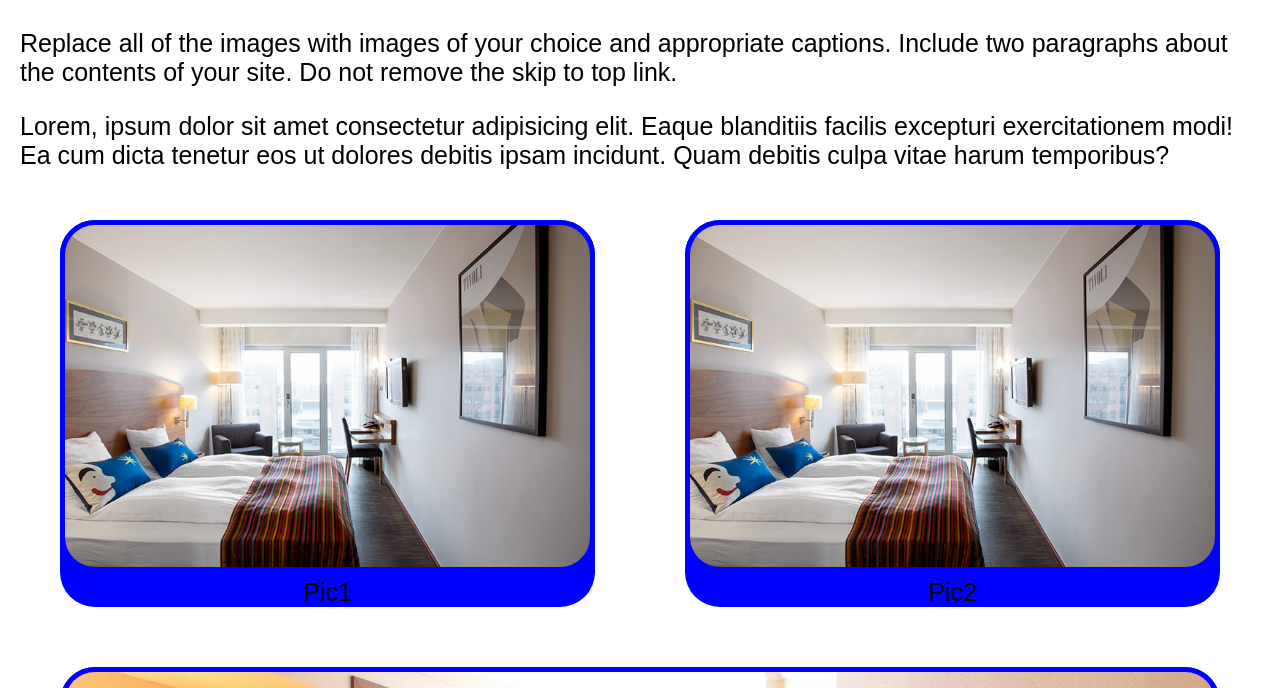
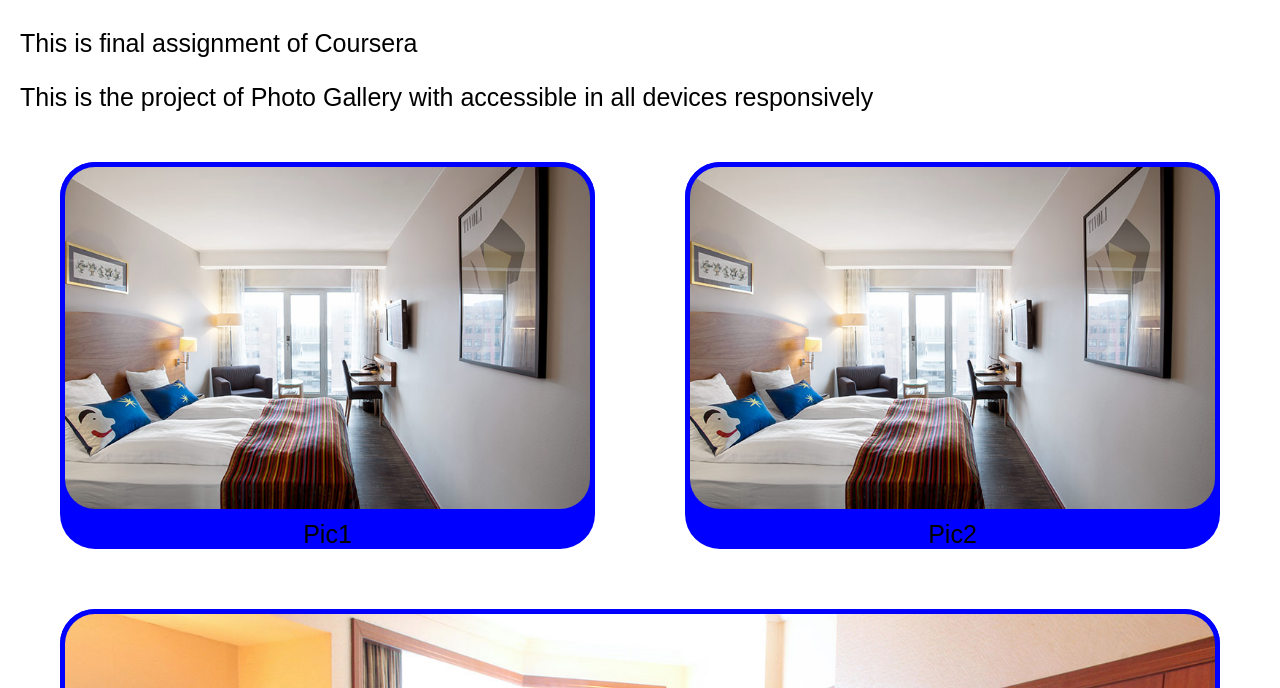
Before and after one commit to vaishnaviab/finalProj, a plain HTML site: page index.html in a window 1280 px wide. Shown: the part 112-800 px from the top of the page. Drawn offline with Linux system fonts and the light colour scheme; files that its build step writes are made by us from their sources.

Commit message:
Update index.html

```diff
--- a/index.html
+++ b/index.html
@@ -15,9 +15,10 @@
   </header>
 
   <main>
-    <p>Replace all of the images with images of your choice and appropriate captions. Include two paragraphs about the contents of your site.  Do not remove the skip to top link.</p>
-
-    <p>Lorem, ipsum dolor sit amet consectetur adipisicing elit. Eaque blanditiis facilis excepturi exercitationem modi! Ea cum dicta tenetur eos ut dolores debitis ipsam incidunt. Quam debitis culpa vitae harum temporibus?</p>
+    <p>
+    This is final assignment of Coursera
+   </p>
+   <p>This is the project of Photo Gallery with accessible in all devices responsively</p>
 
     <div class = "grid">
         <figure>
```
